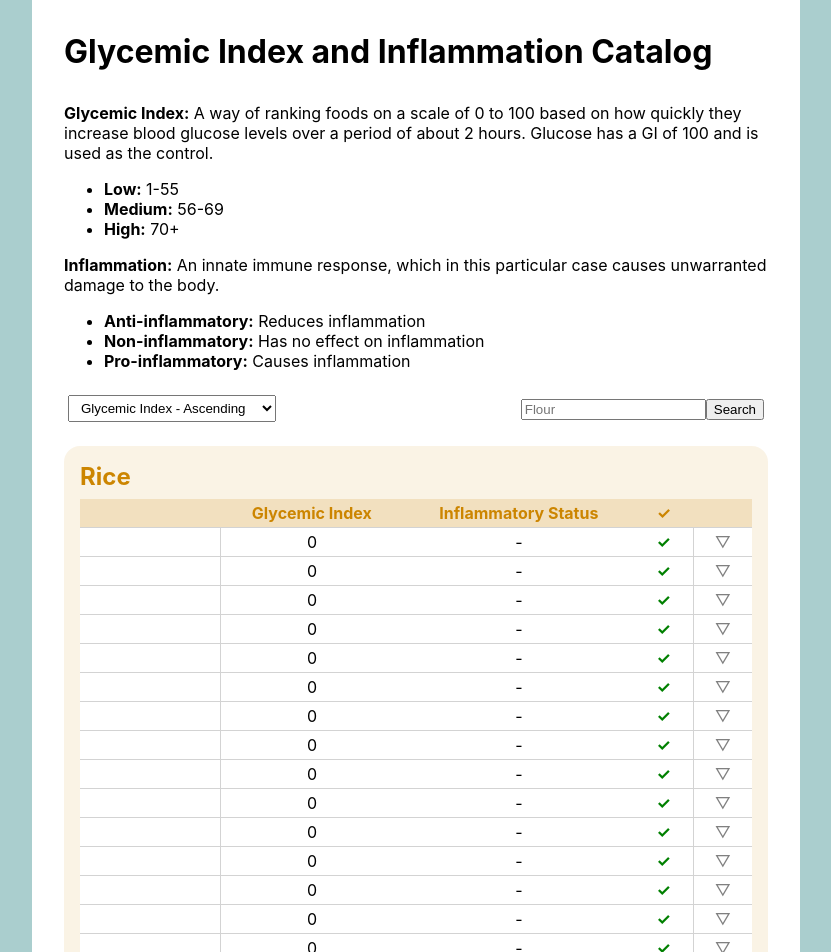
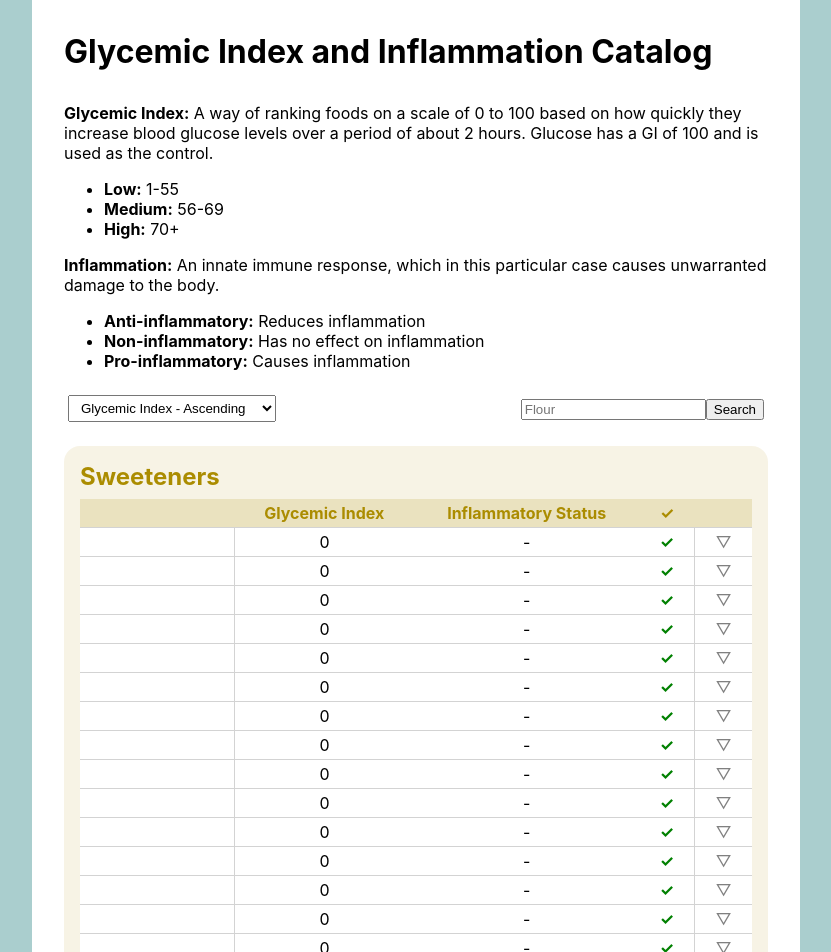
Before and after one commit to katerlloyd/food-index, a React (Create React App) app in the folder client/: page / in a window 1280 px wide. Shown: the top 952 px of the page, without its empty margins (224-1055 px from the left). Built offline with nearby package versions, Linux system fonts and the light colour scheme; the HTML template or start-up script is replaced by a standard one.

Commit message:
Added more foods.

```diff
--- a/client/src/catalog.json
+++ b/client/src/catalog.json
@@ -1,5 +1,27 @@
 {
   "data": [
+    {
+      "title": "Sweeteners",
+      "color": "171, 140, 0",
+      "items": [
+        { "name": "Agave syrup", "gi": 15, "status": "", "notes": "" },
+        { "name": "", "gi": 0, "status": "", "notes": "" },
+        { "name": "", "gi": 0, "status": "", "notes": "" },
+        { "name": "", "gi": 0, "status": "", "notes": "" },
+        { "name": "", "gi": 0, "status": "", "notes": "" },
+        { "name": "", "gi": 0, "status": "", "notes": "" },
+        { "name": "", "gi": 0, "status": "", "notes": "" },
+        { "name": "", "gi": 0, "status": "", "notes": "" },
+        { "name": "", "gi": 0, "status": "", "notes": "" },
+        { "name": "", "gi": 0, "status": "", "notes": "" },
+        { "name": "", "gi": 0, "status": "", "notes": "" },
+        { "name": "", "gi": 0, "status": "", "notes": "" },
+        { "name": "", "gi": 0, "status": "", "notes": "" },
+        { "name": "", "gi": 0, "status": "", "notes": "" },
+        { "name": "", "gi": 0, "status": "", "notes": "" },
+        { "name": "", "gi": 0, "status": "", "notes": "" }
+      ]
+    },
     {
       "title": "Rice",
       "color": "204, 133, 0",
@@ -52,8 +74,13 @@
       "title": "Meat",
       "color": "255, 102, 102",
       "items": [
-        { "name": "", "gi": 0, "status": "", "notes": "" },
-        { "name": "", "gi": 0, "status": "", "notes": "" },
+        {
+          "name": "Lamb",
+          "gi": 0,
+          "status": "",
+          "notes": "Also called Mutton."
+        },
+        { "name": "Ham", "gi": 0, "status": "", "notes": "" },
         { "name": "", "gi": 0, "status": "", "notes": "" },
         { "name": "", "gi": 0, "status": "", "notes": "" },
         { "name": "", "gi": 0, "status": "", "notes": "" },
@@ -90,14 +117,14 @@
       "title": "Non-starchy Vegetables",
       "color": "90, 163, 0",
       "items": [
-        { "name": "", "gi": 0, "status": "", "notes": "" },
-        { "name": "", "gi": 0, "status": "", "notes": "" },
-        { "name": "", "gi": 0, "status": "", "notes": "" },
-        { "name": "", "gi": 0, "status": "", "notes": "" },
-        { "name": "", "gi": 0, "status": "", "notes": "" },
-        { "name": "", "gi": 0, "status": "", "notes": "" },
-        { "name": "", "gi": 0, "status": "", "notes": "" },
-        { "name": "", "gi": 0, "status": "", "notes": "" },
+        { "name": "Eggplant", "gi": 20, "status": "", "notes": "" },
+        { "name": "Basil", "gi": 5, "status": "", "notes": "" },
+        { "name": "Artichoke", "gi": 20, "status": "", "notes": "" },
+        { "name": "Broccoli", "gi": 15, "status": "", "notes": "" },
+        { "name": "Broccoli (cooked)", "gi": 45, "status": "", "notes": "" },
+        { "name": "Brussel sprouts", "gi": 15, "status": "", "notes": "" },
+        { "name": "Mushrooms", "gi": 15, "status": "", "notes": "" },
+        { "name": "Mushrooms (cooked)", "gi": 36, "status": "", "notes": "" },
         { "name": "", "gi": 0, "status": "", "notes": "" },
         { "name": "", "gi": 0, "status": "", "notes": "" },
         { "name": "", "gi": 0, "status": "", "notes": "" },
@@ -122,6 +149,107 @@
       "title": "Starchy Vegetables",
       "color": "222, 175, 0",
       "items": [
+        { "name": "White corn", "gi": 55, "status": "", "notes": "" },
+        { "name": "Peas", "gi": 35, "status": "", "notes": "" },
+        {
+          "name": "Peas, frozen (boiled)",
+          "gi": 51,
+          "status": "",
+          "notes": ""
+        },
+        { "name": "Green peas (canned)", "gi": 45, "status": "", "notes": "" },
+        { "name": "Green peas", "gi": 15, "status": "", "notes": "" },
+        { "name": "", "gi": 0, "status": "", "notes": "" },
+        { "name": "", "gi": 0, "status": "", "notes": "" },
+        { "name": "", "gi": 0, "status": "", "notes": "" },
+        { "name": "", "gi": 0, "status": "", "notes": "" },
+        { "name": "", "gi": 0, "status": "", "notes": "" },
+        { "name": "", "gi": 0, "status": "", "notes": "" },
+        { "name": "", "gi": 0, "status": "", "notes": "" },
+        { "name": "", "gi": 0, "status": "", "notes": "" },
+        { "name": "", "gi": 0, "status": "", "notes": "" },
+        { "name": "", "gi": 0, "status": "", "notes": "" },
+        { "name": "", "gi": 0, "status": "", "notes": "" },
+        { "name": "", "gi": 0, "status": "", "notes": "" },
+        { "name": "", "gi": 0, "status": "", "notes": "" }
+      ]
+    },
+    {
+      "title": "Beans & Legumes",
+      "color": "140, 35, 0",
+      "items": [
+        { "name": "Vanilla", "gi": 5, "status": "", "notes": "" },
+        { "name": "Fava beans", "gi": 40, "status": "", "notes": "" },
+        { "name": "Soybeans", "gi": 15, "status": "", "notes": "" },
+        { "name": "White beans", "gi": 35, "status": "", "notes": "" },
+        { "name": "White beans (boiled)", "gi": 33, "status": "", "notes": "" },
+        { "name": "", "gi": 0, "status": "", "notes": "" },
+        { "name": "", "gi": 0, "status": "", "notes": "" },
+        { "name": "", "gi": 0, "status": "", "notes": "" },
+        { "name": "", "gi": 0, "status": "", "notes": "" },
+        { "name": "", "gi": 0, "status": "", "notes": "" },
+        { "name": "", "gi": 0, "status": "", "notes": "" },
+        { "name": "", "gi": 0, "status": "", "notes": "" },
+        { "name": "", "gi": 0, "status": "", "notes": "" },
+        { "name": "", "gi": 0, "status": "", "notes": "" },
+        { "name": "", "gi": 0, "status": "", "notes": "" },
+        { "name": "", "gi": 0, "status": "", "notes": "" }
+      ]
+    },
+    {
+      "title": "Fruits",
+      "color": "215, 0, 0",
+      "items": [
+        { "name": "Apricots", "gi": 34, "status": "", "notes": "" },
+        { "name": "Avocado", "gi": 10, "status": "", "notes": "" },
+        { "name": "Quince", "gi": 35, "status": "", "notes": "" },
+        { "name": "Cherry plumb", "gi": 25, "status": "", "notes": "" },
+        { "name": "Orange", "gi": 35, "status": "", "notes": "" },
+        { "name": "Banana", "gi": 48, "status": "", "notes": "" },
+        {
+          "name": "Barbados cherry",
+          "gi": 0,
+          "status": "",
+          "notes": "Also called Acerola."
+        },
+        { "name": "Platano", "gi": 45, "status": "", "notes": "" },
+        { "name": "Dessert banana", "gi": 45, "status": "", "notes": "" },
+        { "name": "Grapes, green", "gi": 45, "status": "", "notes": "" },
+        { "name": "Grapes, red", "gi": 45, "status": "", "notes": "" },
+        { "name": "Cherries", "gi": 25, "status": "", "notes": "" },
+        { "name": "Blueberry", "gi": 25, "status": "", "notes": "" },
+        { "name": "Pomegranate", "gi": 35, "status": "", "notes": "" },
+        { "name": "Grapefruit", "gi": 22, "status": "", "notes": "" },
+        { "name": "Grapefruit (canned)", "gi": 47, "status": "", "notes": "" },
+        { "name": "Pears", "gi": 30, "status": "", "notes": "" },
+        { "name": "Pears (canned)", "gi": 55, "status": "", "notes": "" },
+        {
+          "name": "Melon pears",
+          "gi": 40,
+          "status": "",
+          "notes": "Also called Pepino."
+        },
+        { "name": "", "gi": 0, "status": "", "notes": "" },
+        { "name": "", "gi": 0, "status": "", "notes": "" },
+        { "name": "", "gi": 0, "status": "", "notes": "" },
+        { "name": "", "gi": 0, "status": "", "notes": "" },
+        { "name": "", "gi": 0, "status": "", "notes": "" },
+        { "name": "", "gi": 0, "status": "", "notes": "" },
+        { "name": "", "gi": 0, "status": "", "notes": "" },
+        { "name": "", "gi": 0, "status": "", "notes": "" },
+        { "name": "", "gi": 0, "status": "", "notes": "" },
+        { "name": "", "gi": 0, "status": "", "notes": "" },
+        { "name": "", "gi": 0, "status": "", "notes": "" }
+      ]
+    },
+    {
+      "title": "Nuts & Seeds",
+      "color": "122, 0, 122",
+      "items": [
+        { "name": "Peanuts", "gi": 15, "status": "", "notes": "" },
+        { "name": "Peanut butter", "gi": 25, "status": "", "notes": "" },
+        { "name": "Walnuts", "gi": 15, "status": "", "notes": "" },
+        { "name": "Buckwheat", "gi": 50, "status": "", "notes": "" },
         { "name": "", "gi": 0, "status": "", "notes": "" },
         { "name": "", "gi": 0, "status": "", "notes": "" },
         { "name": "", "gi": 0, "status": "", "notes": "" },
@@ -143,97 +271,10 @@
       ]
     },
     {
-      "title": "Beans & Legumes",
-      "color": "140, 35, 0",
-      "items": [
-        { "name": "", "gi": 0, "status": "", "notes": "" },
-        { "name": "", "gi": 0, "status": "", "notes": "" },
-        { "name": "", "gi": 0, "status": "", "notes": "" },
-        { "name": "", "gi": 0, "status": "", "notes": "" },
-        { "name": "", "gi": 0, "status": "", "notes": "" },
-        { "name": "", "gi": 0, "status": "", "notes": "" },
-        { "name": "", "gi": 0, "status": "", "notes": "" },
-        { "name": "", "gi": 0, "status": "", "notes": "" },
-        { "name": "", "gi": 0, "status": "", "notes": "" },
-        { "name": "", "gi": 0, "status": "", "notes": "" },
-        { "name": "", "gi": 0, "status": "", "notes": "" },
-        { "name": "", "gi": 0, "status": "", "notes": "" },
-        { "name": "", "gi": 0, "status": "", "notes": "" },
-        { "name": "", "gi": 0, "status": "", "notes": "" },
-        { "name": "", "gi": 0, "status": "", "notes": "" },
-        { "name": "", "gi": 0, "status": "", "notes": "" }
-      ]
-    },
-    {
-      "title": "Fruits",
-      "color": "215, 0, 0",
-      "items": [
-        { "name": "", "gi": 0, "status": "", "notes": "" },
-        { "name": "", "gi": 0, "status": "", "notes": "" },
-        { "name": "", "gi": 0, "status": "", "notes": "" },
-        { "name": "", "gi": 0, "status": "", "notes": "" },
-        { "name": "", "gi": 0, "status": "", "notes": "" },
-        { "name": "", "gi": 0, "status": "", "notes": "" },
-        { "name": "", "gi": 0, "status": "", "notes": "" },
-        { "name": "", "gi": 0, "status": "", "notes": "" },
-        { "name": "", "gi": 0, "status": "", "notes": "" },
-        { "name": "", "gi": 0, "status": "", "notes": "" },
-        { "name": "", "gi": 0, "status": "", "notes": "" },
-        { "name": "", "gi": 0, "status": "", "notes": "" },
-        { "name": "", "gi": 0, "status": "", "notes": "" },
-        { "name": "", "gi": 0, "status": "", "notes": "" },
-        { "name": "", "gi": 0, "status": "", "notes": "" },
-        { "name": "", "gi": 0, "status": "", "notes": "" },
-        { "name": "", "gi": 0, "status": "", "notes": "" },
-        { "name": "", "gi": 0, "status": "", "notes": "" },
-        { "name": "", "gi": 0, "status": "", "notes": "" },
-        { "name": "", "gi": 0, "status": "", "notes": "" },
-        { "name": "", "gi": 0, "status": "", "notes": "" },
-        { "name": "", "gi": 0, "status": "", "notes": "" },
-        { "name": "", "gi": 0, "status": "", "notes": "" },
-        { "name": "", "gi": 0, "status": "", "notes": "" },
-        { "name": "", "gi": 0, "status": "", "notes": "" },
-        { "name": "", "gi": 0, "status": "", "notes": "" },
-        { "name": "", "gi": 0, "status": "", "notes": "" },
-        { "name": "", "gi": 0, "status": "", "notes": "" },
-        { "name": "", "gi": 0, "status": "", "notes": "" },
-        { "name": "", "gi": 0, "status": "", "notes": "" }
-      ]
-    },
-    {
-      "title": "Nuts & Seeds",
-      "color": "122, 0, 122",
-      "items": [
-        { "name": "", "gi": 0, "status": "", "notes": "" },
-        { "name": "", "gi": 0, "status": "", "notes": "" },
-        { "name": "", "gi": 0, "status": "", "notes": "" },
-        { "name": "", "gi": 0, "status": "", "notes": "" },
-        { "name": "", "gi": 0, "status": "", "notes": "" },
-        { "name": "", "gi": 0, "status": "", "notes": "" },
-        { "name": "", "gi": 0, "status": "", "notes": "" },
-        { "name": "", "gi": 0, "status": "", "notes": "" },
-        { "name": "", "gi": 0, "status": "", "notes": "" },
-        { "name": "", "gi": 0, "status": "", "notes": "" },
-        { "name": "", "gi": 0, "status": "", "notes": "" },
-        { "name": "", "gi": 0, "status": "", "notes": "" },
-        { "name": "", "gi": 0, "status": "", "notes": "" },
-        { "name": "", "gi": 0, "status": "", "notes": "" },
-        { "name": "", "gi": 0, "status": "", "notes": "" },
-        { "name": "", "gi": 0, "status": "", "notes": "" },
-        { "name": "", "gi": 0, "status": "", "notes": "" },
-        { "name": "", "gi": 0, "status": "", "notes": "" },
-        { "name": "", "gi": 0, "status": "", "notes": "" },
-        { "name": "", "gi": 0, "status": "", "notes": "" },
-        { "name": "", "gi": 0, "status": "", "notes": "" },
-        { "name": "", "gi": 0, "status": "", "notes": "" }
-      ]
-    },
-
-    {
       "title": "Oils & Fats",
       "color": "171, 140, 0",
       "items": [
-        { "name": "", "gi": 0, "status": "", "notes": "" },
+        { "name": "Peanut oil", "gi": 40, "status": "", "notes": "" },
         { "name": "", "gi": 0, "status": "", "notes": "" },
         { "name": "", "gi": 0, "status": "", "notes": "" },
         { "name": "", "gi": 0, "status": "", "notes": "" },
--- a/client/src/pages/Home.js
+++ b/client/src/pages/Home.js
@@ -18,9 +18,11 @@ const H1 = styled.h1`
 
 const Box = styled.div`
   display: flex;
+  flex-wrap: wrap;
   justify-content: space-between;
   align-items: center;
   padding: 0.5rem 0.25rem;
+  gap: 1rem;
 `;
 
 const Select = styled.select`
```
